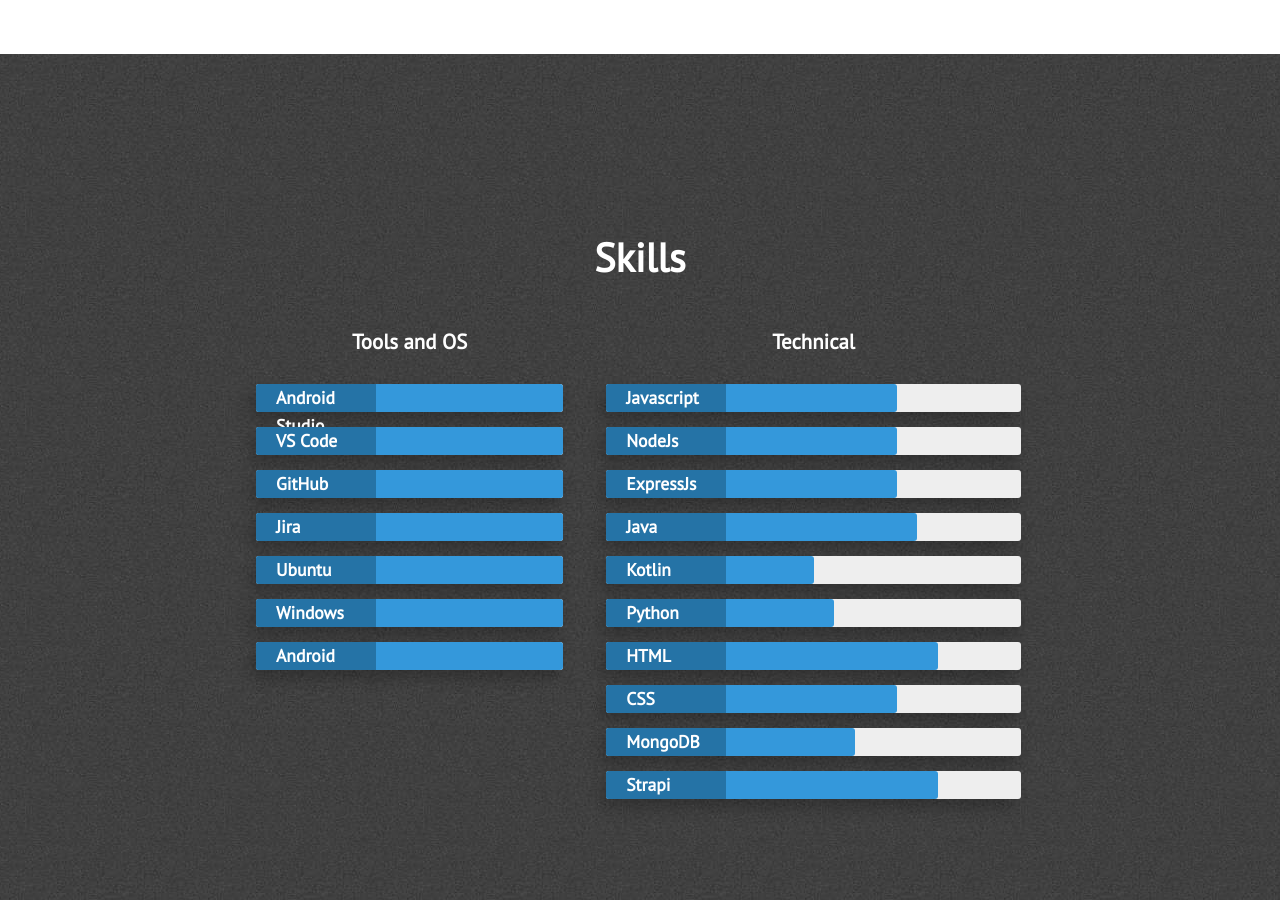
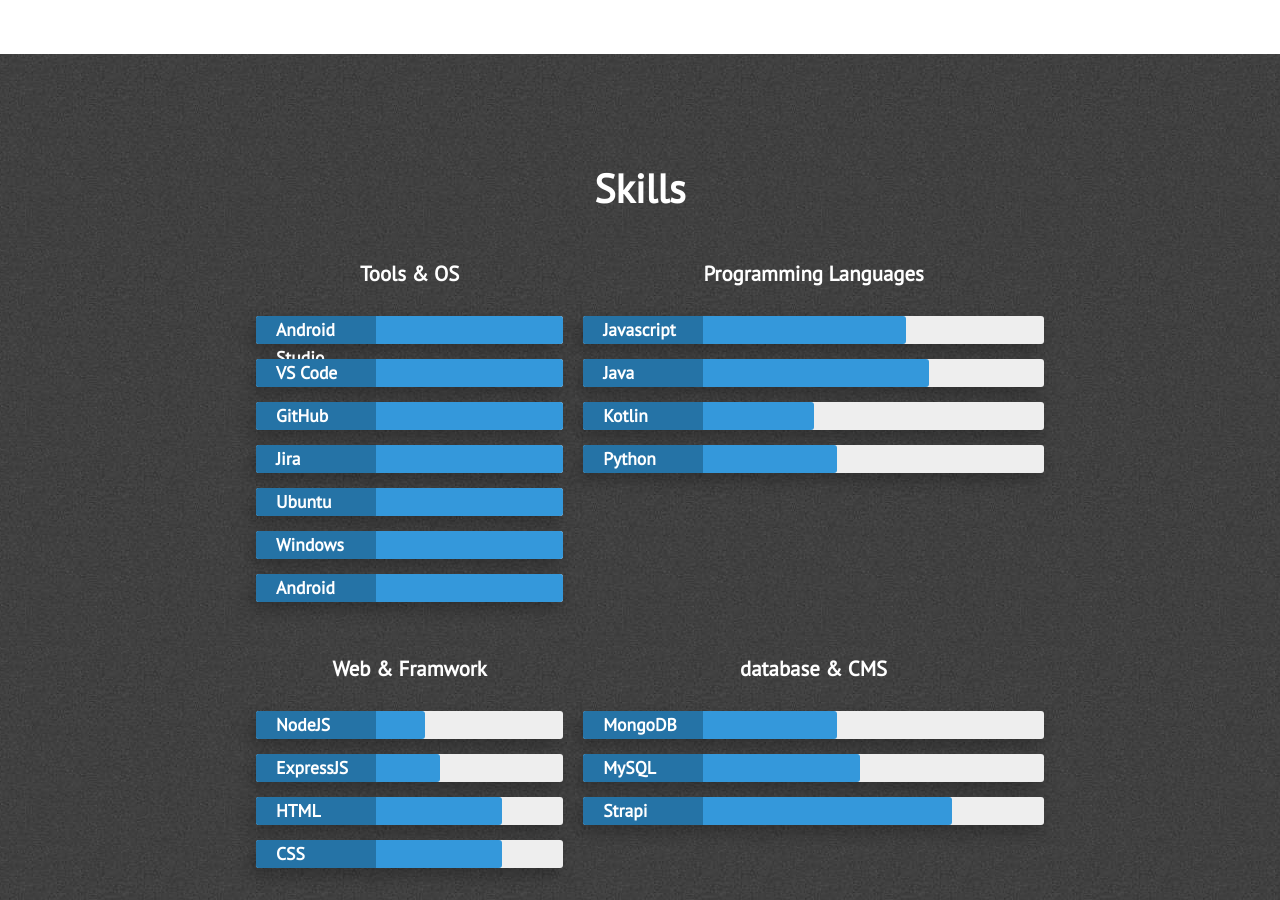
Before and after one commit to jasim92/jasim92, a Jekyll site: the page built from index.html, in a window 1280 px wide and 900 px high, scrolled down 1906 px. Built offline with Jekyll 4.4.1, drawn with Linux system fonts in a browser that asks for light colours; nearby versions of some CDN libraries.

Commit message:
updated skills

```diff
--- a/_includes/skills.html
+++ b/_includes/skills.html
@@ -5,7 +5,7 @@
 
             <div class="skills-grid">
                 <div class="what-i-do">
-                    <h3 class="center-align skills-subsection">Tools and OS</h3>
+                    <h3 class="center-align skills-subsection">Tools &amp; OS</h3>
                     <div class="progress-bars">
 
                         <div class="skillbar clearfix " data-percent="100%">
@@ -44,24 +44,13 @@
                         </div> <!-- End Skill Bar -->
                     </div>
                 </div>
-                <div class="technical-skills">
-                    <h3 class="center-align skills-subsection">Technical</h3>
+                <div class="language-skills">
+                    <h3 class="center-align skills-subsection">Programming Languages</h3>
                     <div class="progress-bars">
                         <div class="skillbar clearfix " data-percent="70%">
                             <div class="skillbar-title" style="background: #2980b9;"><span>Javascript</span></div>
                             <div class="skillbar-bar" style="background: #3498db;"></div>
                         </div> <!-- End Skill Bar -->
-
-                        <div class="skillbar clearfix " data-percent="70%">
-                            <div class="skillbar-title" style="background: #2980b9;"><span>NodeJs</span></div>
-                            <div class="skillbar-bar" style="background: #3498db;"></div>
-                        </div> <!-- End Skill Bar -->
-
-                        <div class="skillbar clearfix " data-percent="70%">
-                            <div class="skillbar-title" style="background: #2980b9;"><span>ExpressJs</span></div>
-                            <div class="skillbar-bar" style="background: #3498db"></div>
-                        </div> <!-- End Skill Bar -->
-
 
                         <div class="skillbar clearfix " data-percent="75%">
                             <div class="skillbar-title" style="background: #2980b9;"><span>Java</span></div>
@@ -77,19 +66,43 @@
                             <div class="skillbar-title" style="background: #2980b9;"><span>Python</span></div>
                             <div class="skillbar-bar" style="background: #3498db;"></div>
                         </div> <!-- End Skill Bar -->
+                    </div>
+                </div>
+                <div class="web-framwork">
+                    <h3 class="center-align skills-subsection">Web &amp; Framwork</h3>
+                    <div class="progress-bars">
+                        <div class="skillbar clearfix " data-percent="55%">
+                            <div class="skillbar-title" style="background: #2980b9;"><span>NodeJS</span></div>
+                            <div class="skillbar-bar" style="background: #3498db;"></div>
+                        </div> <!-- End Skill Bar -->
+
+                        <div class="skillbar clearfix " data-percent="60%">
+                            <div class="skillbar-title" style="background: #2980b9"><span>ExpressJS</span></div>
+                            <div class="skillbar-bar" style="background: #3498db"></div>
+                        </div> <!-- End Skill Bar -->
 
                         <div class="skillbar clearfix " data-percent="80%">
                             <div class="skillbar-title" style="background: #2980b9"><span>HTML</span></div>
+                            <div class="skillbar-bar" style="background: #3498db"></div>
+                        </div> <!-- End Skill Bar -->
+
+                        <div class="skillbar clearfix " data-percent="80%">
+                            <div class="skillbar-title" style="background: #2980b9"><span>CSS</span></div>
+                            <div class="skillbar-bar" style="background: #3498db"></div>
+                        </div> <!-- End Skill Bar -->
+                    </div>
+                </div>
+
+                <div class="databases">
+                    <h3 class="center-align skills-subsection">database &amp; CMS</h3>
+                    <div class="progress-bars">
+                        <div class="skillbar clearfix " data-percent="55%">
+                            <div class="skillbar-title" style="background: #2980b9;"><span>MongoDB</span></div>
                             <div class="skillbar-bar" style="background: #3498db;"></div>
                         </div> <!-- End Skill Bar -->
 
-                        <div class="skillbar clearfix " data-percent="70%">
-                            <div class="skillbar-title" style="background: #2980b9"><span>CSS</span></div>
-                            <div class="skillbar-bar" style="background: #3498db"></div>
-                        </div> <!-- End Skill Bar -->
-
                         <div class="skillbar clearfix " data-percent="60%">
-                            <div class="skillbar-title" style="background: #2980b9"><span>MongoDB</span></div>
+                            <div class="skillbar-title" style="background: #2980b9"><span>MySQL</span></div>
                             <div class="skillbar-bar" style="background: #3498db"></div>
                         </div> <!-- End Skill Bar -->
 
```
